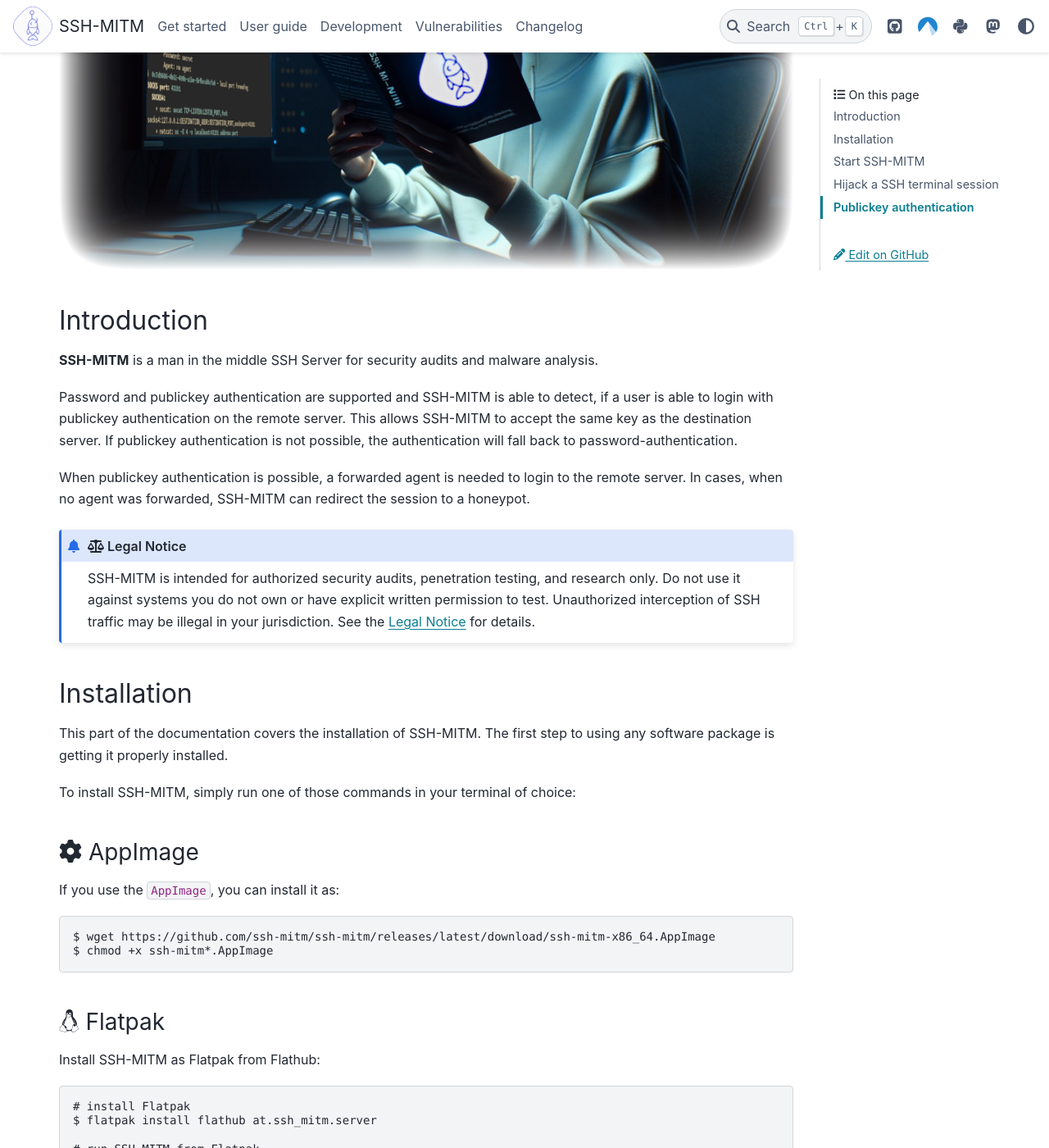
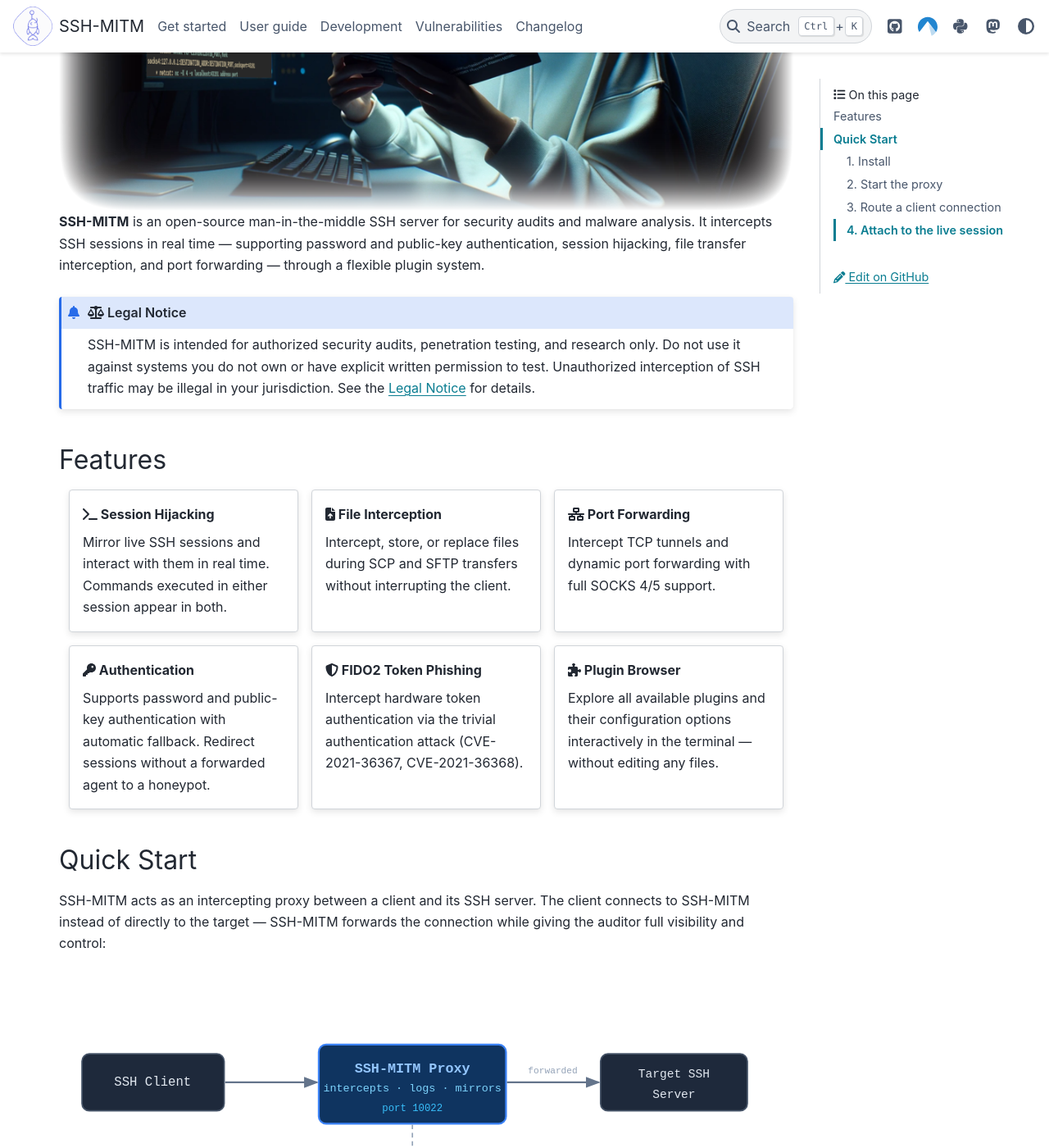
Before and after one commit to ssh-mitm/ssh-mitm, a Sphinx documentation site: the page built from doc/index.rst, in a window 1280 px wide and 1400 px high, scrolled down 421 px. Shown: the whole window at 82% size. Built offline with Sphinx 7.4.7 and the PyData theme 0.15.4, drawn with Linux system fonts in a browser that asks for light colours; pages that are not in the unit, such as notebooks, are missing from menus; the version number is read from the project's files by our own code; some of the changed text lies outside the part shown.

Commit message:
improved README and documentation
- README: restructured for security students and professional auditors;
  new tagline, 4-step Quick Start with setup diagram and screenshot,
  feature table with links to documentation, rewritten FIDO2 section
- docs: new plugin browser page with full feature description
- docs: rewritten index.rst with feature cards and complete Quick Start
- docs: added SSH-MITM setup diagram (svg) and plugin browser screenshot
- changelog: documented plugin browser UI and documentation improvements

```diff
--- a/doc/get_started/index.rst
+++ b/doc/get_started/index.rst
@@ -21,6 +21,7 @@
    :maxdepth: 1
 
    installation
+   plugin_browser
    configuration
    terminal_session
    file_transfer
--- a/doc/index.rst
+++ b/doc/index.rst
@@ -2,24 +2,12 @@
 SSH-MITM - ssh audits made simple
 =================================
 
-ssh man-in-the-middle (ssh-mitm) server for security audits supporting **publickey authentication**, **session hijacking** and **file manipulation**
-
 .. image:: _static/intro.png
     :class: dark-light
 
-Introduction
-============
-
-**SSH-MITM** is a man in the middle SSH Server for security audits and malware analysis.
-
-Password and publickey authentication are supported and SSH-MITM is able to detect, if a user is able to
-login with publickey authentication on the remote server. This allows SSH-MITM to accept the same key as
-the destination server. If publickey authentication is not possible, the authentication will fall
-back to password-authentication.
-
-When publickey authentication is possible, a forwarded agent is needed to login to the remote server.
-In cases, when no agent was forwarded, SSH-MITM can redirect the session to a honeypot.
-
+**SSH-MITM** is an open-source man-in-the-middle SSH server for security audits and malware analysis.
+It intercepts SSH sessions in real time — supporting password and public-key authentication,
+session hijacking, file transfer interception, and port forwarding — through a flexible plugin system.
 
 .. admonition:: :fas:`scale-balanced` Legal Notice
    :class: legal-notice
@@ -30,139 +18,129 @@
    See the :doc:`Legal Notice </get_started/legal>` for details.
 
 
-Installation
-============
+Features
+========
 
-This part of the documentation covers the installation of SSH-MITM.
-The first step to using any software package is getting it properly installed.
+.. grid:: 1 2 3 3
+   :gutter: 3
 
-To install SSH-MITM, simply run one of those commands in your terminal of choice:
+   .. grid-item-card:: :fas:`terminal` Session Hijacking
+      :link: get_started/terminal_session
+      :link-type: doc
 
-:fas:`cog` AppImage
--------------------
+      Mirror live SSH sessions and interact with them in real time.
+      Commands executed in either session appear in both.
 
-If you use the ``AppImage``, you can install it as:
+   .. grid-item-card:: :fas:`file-arrow-up` File Interception
+      :link: get_started/file_transfer
+      :link-type: doc
 
-.. code:: none
+      Intercept, store, or replace files during SCP and SFTP transfers
+      without interrupting the client.
 
-    $ wget https://github.com/ssh-mitm/ssh-mitm/releases/latest/download/ssh-mitm-x86_64.AppImage
-    $ chmod +x ssh-mitm*.AppImage
+   .. grid-item-card:: :fas:`network-wired` Port Forwarding
+      :link: get_started/portforwarding
+      :link-type: doc
+
+      Intercept TCP tunnels and dynamic port forwarding with full
+      SOCKS 4/5 support.
+
+   .. grid-item-card:: :fas:`key` Authentication
+      :link: user_guide/authentication
+      :link-type: doc
+
+      Supports password and public-key authentication with automatic
+      fallback. Redirect sessions without a forwarded agent to a honeypot.
+
+   .. grid-item-card:: :fas:`shield-halved` FIDO2 Token Phishing
+      :link: user_guide/trivialauth
+      :link-type: doc
+
+      Intercept hardware token authentication via the trivial
+      authentication attack (CVE-2021-36367, CVE-2021-36368).
+
+   .. grid-item-card:: :fas:`puzzle-piece` Plugin Browser
+      :link: get_started/plugin_browser
+      :link-type: doc
+
+      Explore all available plugins and their configuration options
+      interactively in the terminal — without editing any files.
 
 
-:fab:`linux` Flatpak
---------------------
+Quick Start
+===========
 
-Install SSH-MITM as Flatpak from Flathub:
+SSH-MITM acts as an intercepting proxy between a client and its SSH server. The client connects
+to SSH-MITM instead of directly to the target — SSH-MITM forwards the connection while giving
+the auditor full visibility and control:
+
+.. image:: _static/ssh-mitm-setup.svg
+    :class: dark-light
+    :alt: SSH-MITM setup diagram
+
+1. Install
+----------
+
+No installation required. Download the AppImage and you are ready to go:
 
 .. code-block:: none
 
-    # install Flatpak
-    $ flatpak install flathub at.ssh_mitm.server
+    $ wget https://github.com/ssh-mitm/ssh-mitm/releases/latest/download/ssh-mitm-x86_64.AppImage
+    $ chmod +x ssh-mitm-x86_64.AppImage
 
-    # run SSH-MITM from Flatpak
-    $ flatpak run at.ssh_mitm.server
+For other installation options (pip, Flatpak, Snap) see the :doc:`installation guide <get_started/installation>`.
 
-
-:fab:`ubuntu` snap
+2. Start the proxy
 ------------------
 
-If you use ``snap``, you can install it with:
+Point SSH-MITM at your target host — use a system you are authorized to test:
 
 .. code-block:: none
 
-    $ sudo snap install ssh-mitm
+    $ ./ssh-mitm-x86_64.AppImage server --remote-host <target-host>
 
+3. Route a client connection
+-----------------------------
 
-:fab:`python` pip
-------------------
-
-If you use ``pip``, you can install it with:
+Have the SSH client connect through the proxy on port 10022:
 
 .. code-block:: none
 
-    $ python3 -m pip install "ssh-mitm[production]"
+    $ ssh -p 10022 user@proxy-host
 
-
-For more installation methods, refer to the  :doc:`installation guide </get_started/installation>`.
-
-
-Start SSH-MITM
-==============
-
-Let’s get started with some simple examples.
-
-Starting an intercepting mitm-ssh server is very simple.
-
-All you have to do is run this command in your terminal of choice.
-
-.. code-block:: none
-
-    $ ssh-mitm server --remote-host 192.168.0.x
-
-Now let's try to connect to the ssh-mitm server.
-The ssh-mitm server is listening on port 10022.
-
-.. code-block:: none
-
-    $ ssh -p 10022 testuser@proxyserver
-
-You will see the credentials in the log output.
-
+SSH-MITM intercepts the session and logs the credentials immediately:
 
 .. code-block:: none
     :class: no-copybutton
 
     INFO     Remote authentication succeeded
-        Remote Address: 192.168.0.x:22
-        Username: testuser
+        Remote Address: <target-host>:22
+        Username: user
         Password: secret
         Agent: no agent
 
+.. image:: _static/ssh-mitm-password.png
+    :class: dark-light
+    :alt: SSH-MITM intercepting credentials
 
-Hijack a SSH terminal session
-=============================
+4. Attach to the live session
+------------------------------
 
-SSH-MITM proxy server is able to hijack a ssh session and allows you to interact with it.
-
-Let's get started with hijacking the session.
-
-When a client connects, the ssh-mitm proxy server starts a new server, where you can connect with another ssh client.
-This server is used to hijack the session.
+For every intercepted connection, SSH-MITM opens a mirror shell on a local port:
 
 .. code-block:: none
     :class: no-copybutton
 
     INFO     ℹ created mirrorshell on port 34463. connect with: ssh -p 34463 127.0.0.1
 
-To hijack the session, you can use your favorite ssh client. This connection does not require authentication.
+Connect to it from a separate terminal:
 
 .. code-block:: none
 
     $ ssh -p 34463 127.0.0.1
 
-After you are connected, your session will only be updated with new responses, but you are able to execute commands.
-
-Try to execute some commands in the hijacked session or in the original session.
-
-The output will be shown in both sessions.
-
-
-Publickey authentication
-========================
-
-SSH-MITM is able to verify, if a user is able to login with publickey authentication on the remote server.
-If publickey authentication is not possible, SSH-MITM falls back to password authentication.
-This step does not require a forwarded agent.
-
-For a full login on the remote server agent forwarding is still required. When no agent was forwarded,
-SSH-MITM can redirect the connection to a honeypot.
-
-.. code-block:: none
-
-    $ ssh-mitm server --enable-auth-fallback \
-      --fallback-host HONEYPOT \
-      --fallback-username HONEYPOT_USER \
-      --fallback-password HONEYPOT_PASSWORD
+The mirror shell reflects the session in real time. The auditor can observe the user's activity
+and inject commands independently, without affecting the original connection.
 
 
 .. toctree::
```
Also changed, not shown: CHANGELOG.md (+5 -1 lines), README.md (+80 -115 lines), doc/get_started/plugin_browser.rst (added, +122 -0 lines), doc/_static/ssh-mitm-plugin-browser.svg (added), doc/_static/ssh-mitm-setup.svg (added), 6 other files.
